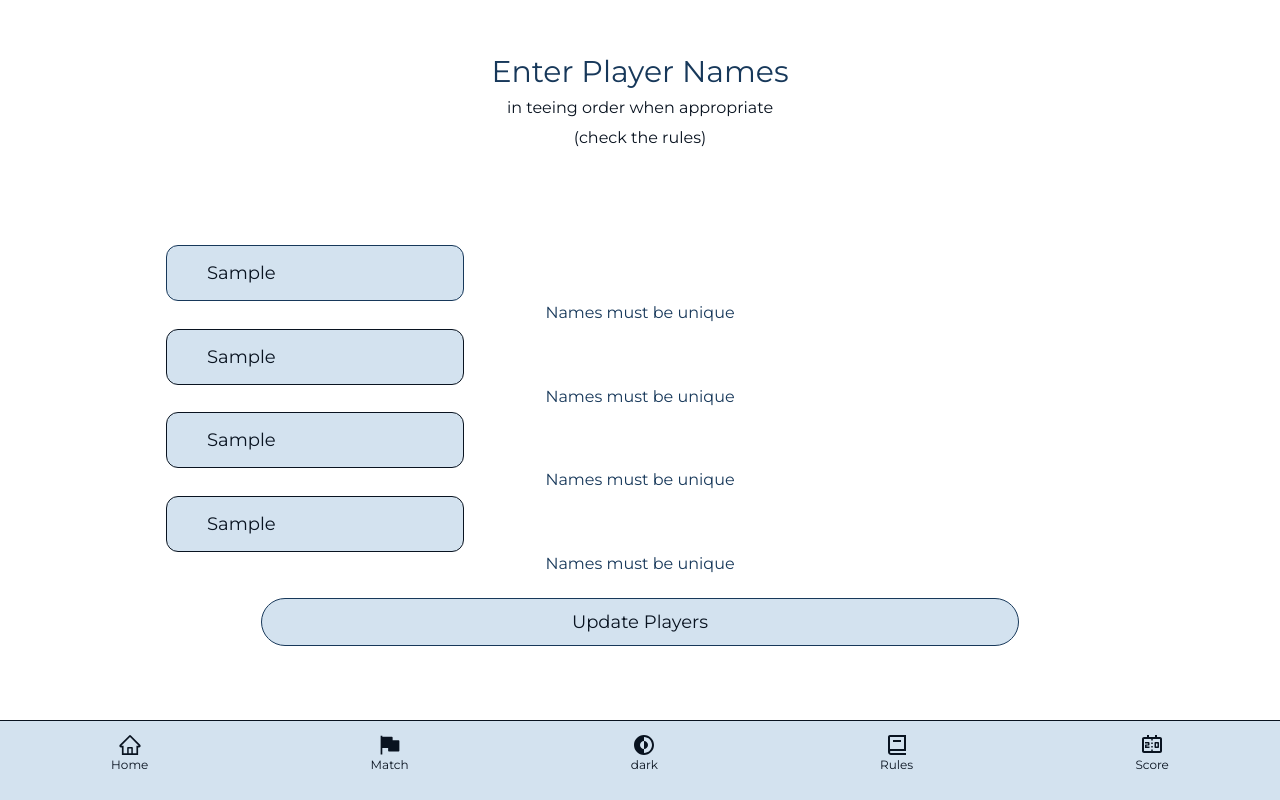
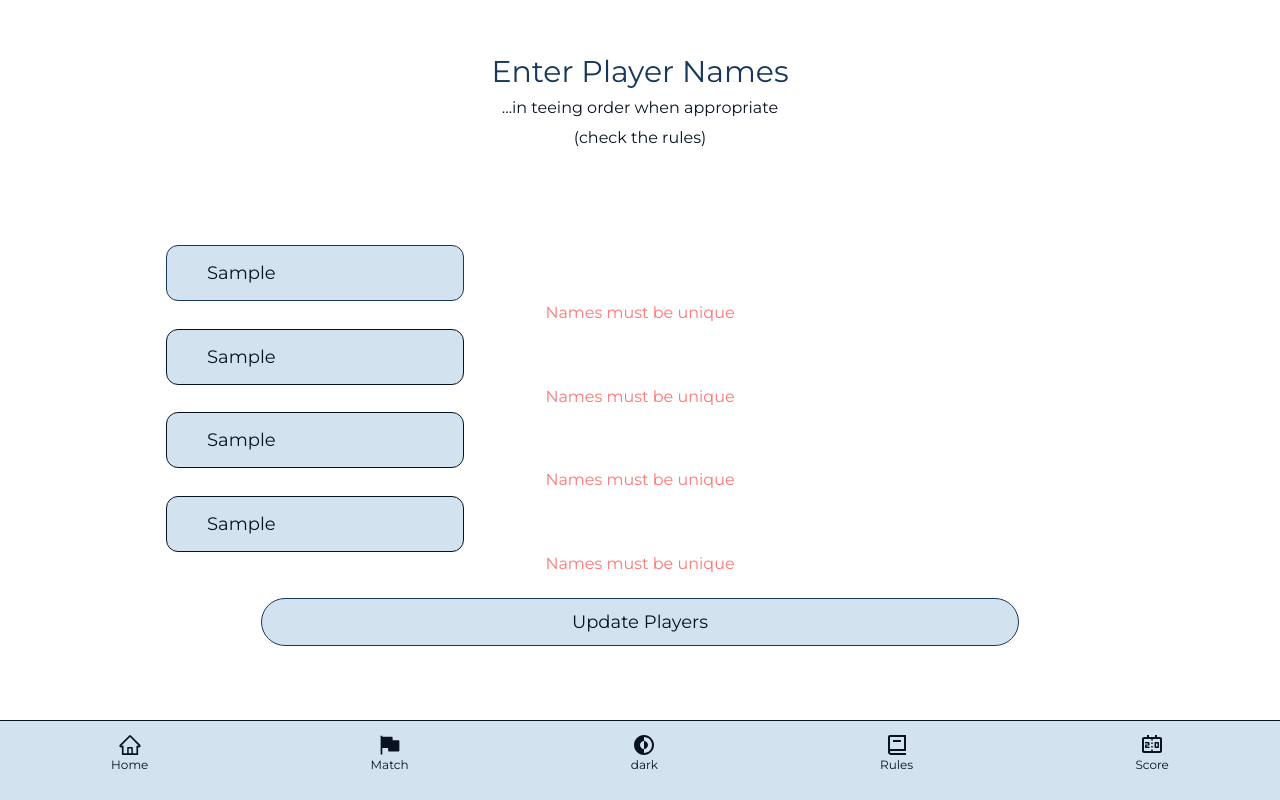
Before and after one commit to JohnStrandt/golf-games, a React (Vite) app: page /Match in a window 1280 px wide. Both pictures are taken after typing "Sample", "Sample", "Sample", "Sample" into the empty fields and a click on the button "Update Players". Built offline with nearby package versions, Linux system fonts and the light colour scheme; a web font is replaced by a local one.

Commit message:
tweak color palette

```diff
--- a/src/components/SetPlayers.jsx
+++ b/src/components/SetPlayers.jsx
@@ -53,7 +53,7 @@ const SetPlayers = ({ count }) => {
         <span className="text-3xl text-bold text-accent">
           Enter Player Names
         </span>
-        <p>in teeing order when appropriate</p>
+        <p>...in teeing order when appropriate</p>
         <p>(check the rules)</p>
       </div>
       <form
@@ -72,7 +72,7 @@ const SetPlayers = ({ count }) => {
               })}
             />
             {errors[`player${index + 1}`] && (
-              <p className="text-accent text-center">
+              <p className="text-alert text-center">
                 {errors[`player${index + 1}`].message}
               </p>
             )}
--- a/src/index.css
+++ b/src/index.css
@@ -17,6 +17,7 @@ body {
   --base: 211, 226, 239;
   --primary: 9, 19, 32;
   --accent: 23, 56, 90;
+  --alert: 255, 118, 118;
 
   background: rgba(var(--background));
 }
@@ -26,6 +27,7 @@ body {
   --base: 24, 24, 37; /* navigation */
   --primary: 205, 214, 244; /* text */
   --accent: 56, 247, 20; /* neon green */
+  --alert: 255, 118, 118; /* push-up orange */
 
   background: rgba(var(--background));
 }
--- a/tailwind.config.js
+++ b/tailwind.config.js
@@ -13,6 +13,7 @@ export default {
         primary: "rgba(var(--primary))",
         accent: "rgba(var(--accent))",
         secondary: "rgba(var(--secondary))",
+        alert: "rgba(var(--alert))",
       },
     },
   },
```
